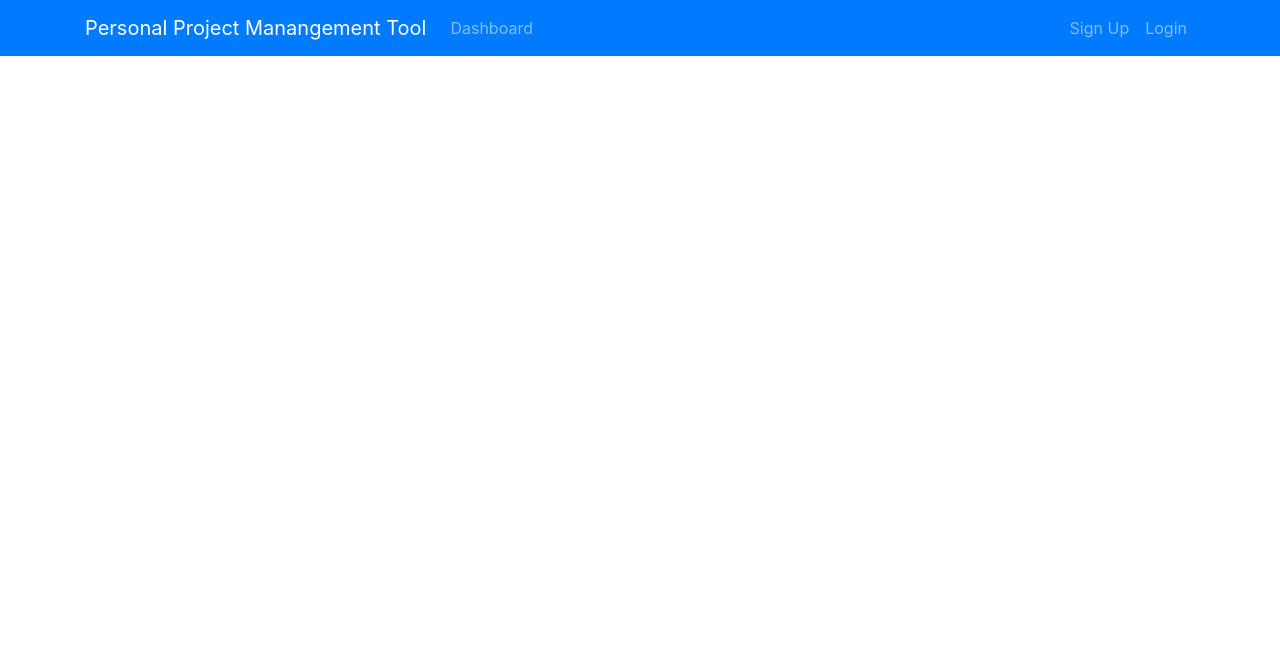
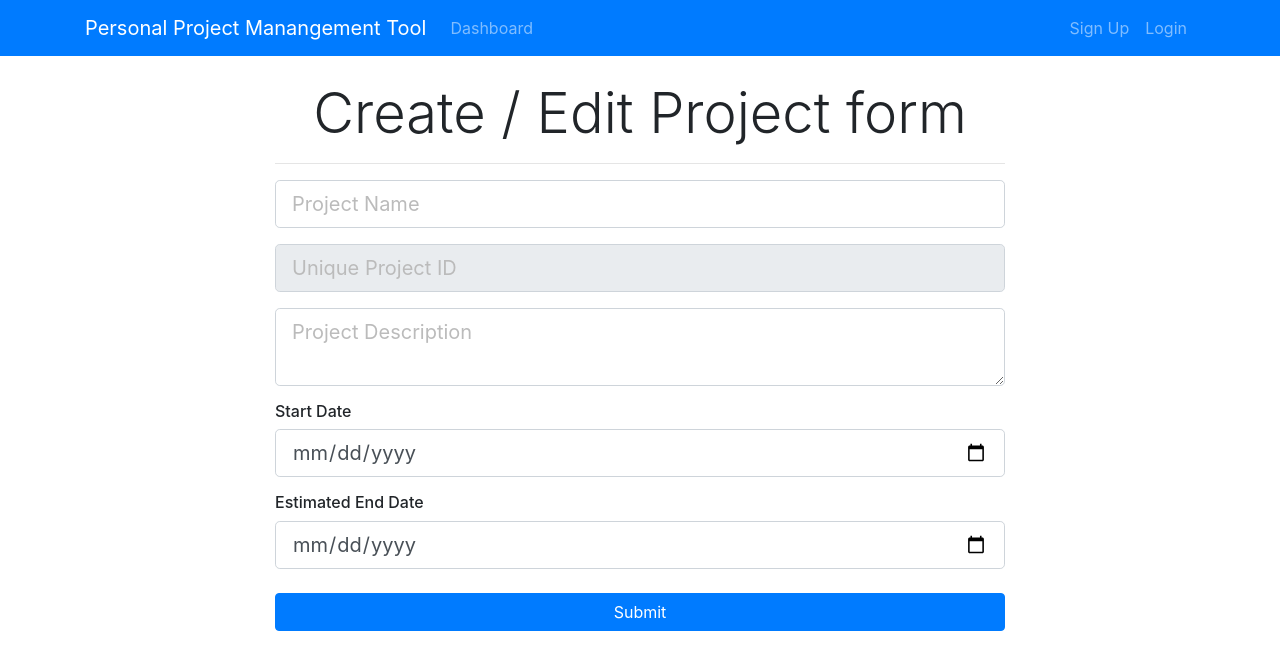
Before and after one commit to savinaysinha/ppmtool, a React (Create React App) app in the folder ppmtoolfrontend/ppmtool-react-client/: page /updateProject/1 in a window 1280 px wide. Shown: the top 670 px of the page. Built offline with nearby package versions, Linux system fonts and the light colour scheme.

Commit message:
update project component created

```diff
--- a/ppmtoolfrontend/ppmtool-react-client/src/App.js
+++ b/ppmtoolfrontend/ppmtool-react-client/src/App.js
@@ -7,6 +7,7 @@
 import AddProjectForm from "./component/projectItems/AddProjectForm";
 import {Provider} from 'react-redux';
 import store from './store'
+import UpdateProject from "./component/projectItems/UpdateProject";
 function App() {
   return (
 
@@ -15,6 +16,7 @@
         <Navbar />
         <Route path="/dashboard" component={Dashboard}/>
         <Route exact path="/addProject" component={AddProjectForm}/>
+        <Route exact path="/updateProject/:id" component={UpdateProject}/>
       </Router>
       </Provider>
 
--- a/ppmtoolfrontend/ppmtool-react-client/src/component/projectItems/ProjectItem.js
+++ b/ppmtoolfrontend/ppmtool-react-client/src/component/projectItems/ProjectItem.js
@@ -1,4 +1,5 @@
 import React, { Component } from "react";
+import { Link } from "react-router-dom";
 
 class ProjectItems extends Component {
   render() {
@@ -16,21 +17,21 @@
             </div>
             <div className="col-md-4 d-none d-lg-block">
               <ul className="list-group">
-                <a href="#">
+                <Link to=" ">
                   <li className="list-group-item board">
                     <i className="fa fa-flag-checkered pr-1"> Project Board </i>
                   </li>
-                </a>
-                <a href="#">
+                </Link>
+                <Link to={`/updateProject/${project.projectIdentifier}`}>
                   <li className="list-group-item update">
                     <i className="fa fa-edit pr-1"> Update Project Info</i>
                   </li>
-                </a>
-                <a href="">
+                </Link>
+                <Link to="">
                   <li className="list-group-item delete">
                     <i className="fa fa-minus-circle pr-1"> Delete Project</i>
                   </li>
-                </a>
+                </Link>
               </ul>
             </div>
           </div>
--- /dev/null
+++ b/ppmtoolfrontend/ppmtool-react-client/src/component/projectItems/UpdateProject.js
@@ -0,0 +1,43 @@
+import React, { Component } from 'react'
+
+class UpdateProject extends Component {
+    render() {
+        return (
+            <div className="project">
+            <div className="container">
+                <div className="row">
+                    <div className="col-md-8 m-auto">
+                        <h5 className="display-4 text-center">Create / Edit Project form</h5>
+                        <hr />
+                        <form>
+                            <div className="form-group">
+                                <input type="text" className="form-control form-control-lg " placeholder="Project Name" />
+                            </div>
+                            <div className="form-group">
+                                <input type="text" className="form-control form-control-lg" placeholder="Unique Project ID"
+                                    disabled />
+                            </div>
+
+                            <div className="form-group">
+                                <textarea className="form-control form-control-lg" placeholder="Project Description"></textarea>
+                            </div>
+                            <h6>Start Date</h6>
+                            <div className="form-group">
+                                <input type="date" className="form-control form-control-lg" name="start_date" />
+                            </div>
+                            <h6>Estimated End Date</h6>
+                            <div className="form-group">
+                                <input type="date" className="form-control form-control-lg" name="end_date" />
+                            </div>
+
+                            <input type="submit" className="btn btn-primary btn-block mt-4" />
+                        </form>
+                    </div>
+                </div>
+            </div>
+        </div>
+        )
+    }
+}
+
+export default UpdateProject;
```
